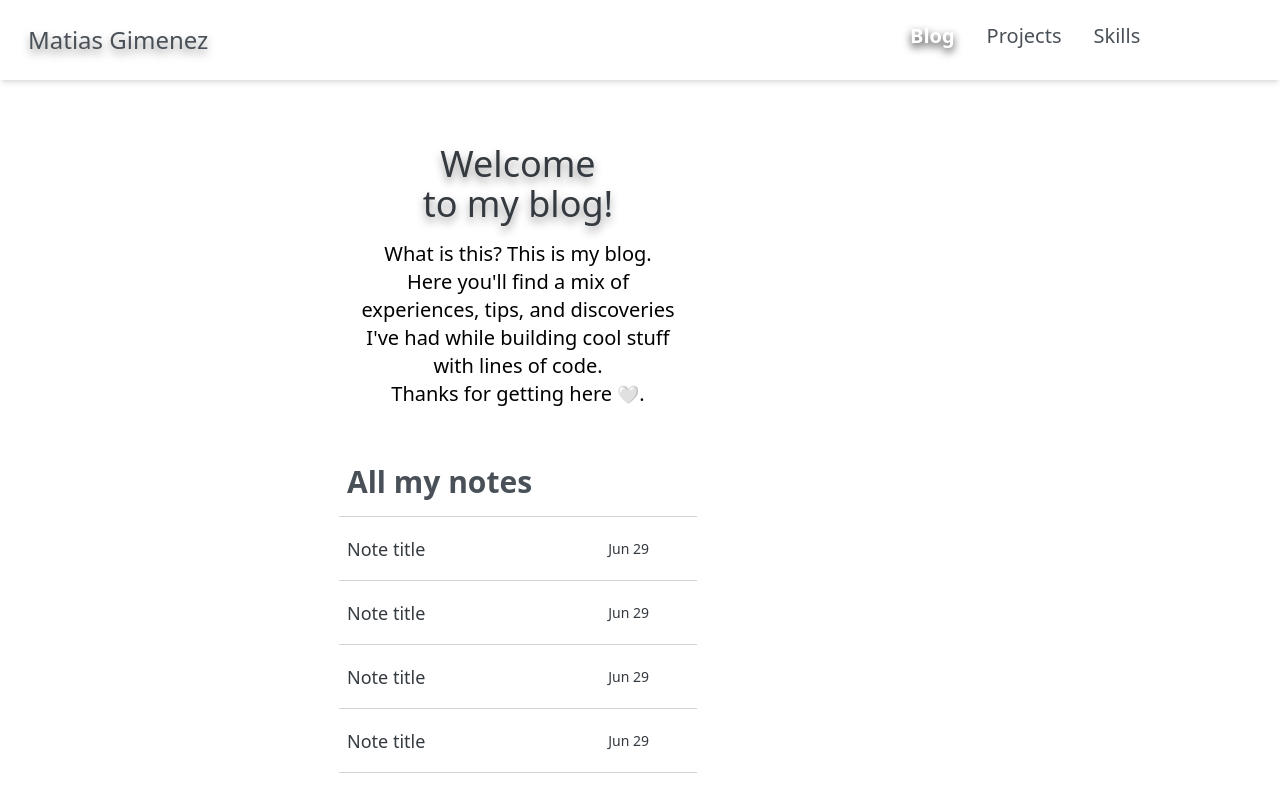
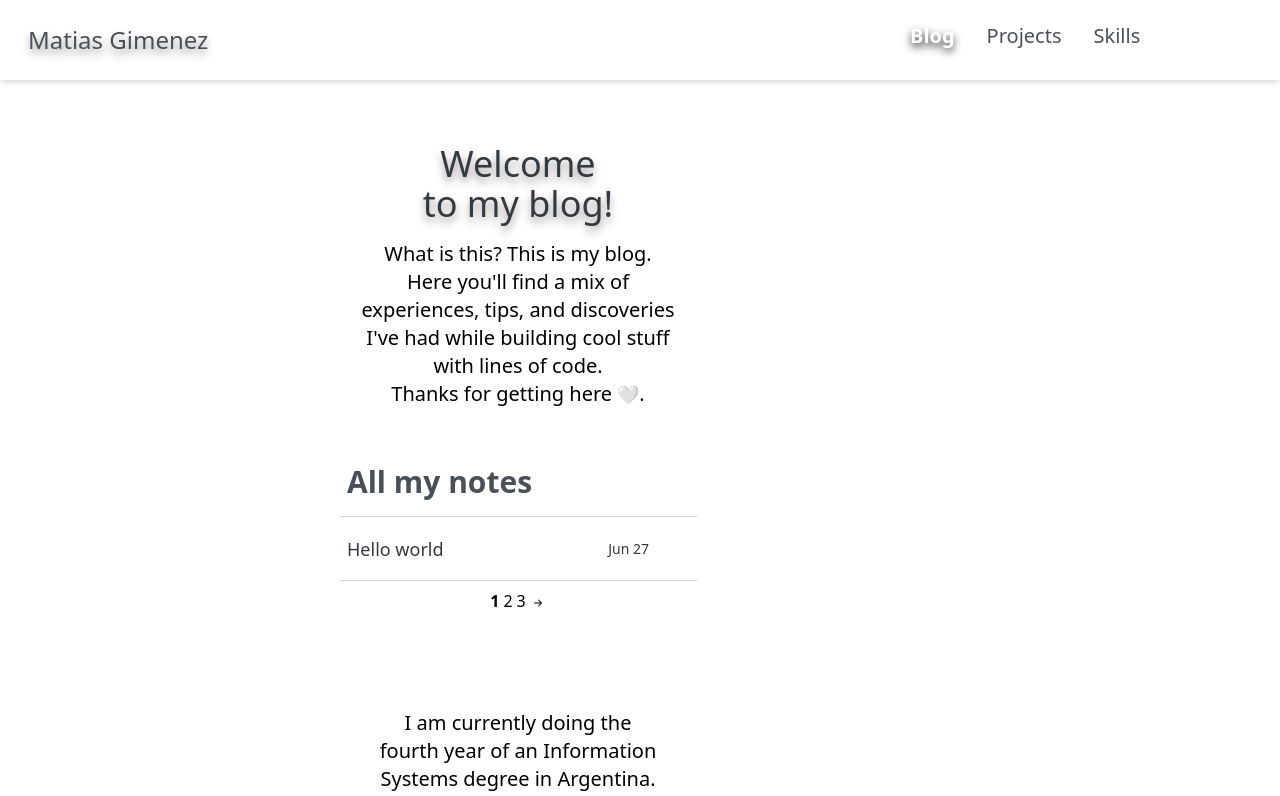
Before and after one commit to matiasgimenezdev/portfolio, a React (Vite) app: page /blog in a window 1280 px wide. Shown: the top 796 px of the page. Built offline with nearby package versions, Linux system fonts and the light colour scheme; some icons are missing.

Commit message:
begin with ArticlePage

```diff
--- /dev/null
+++ b/public/data/articles.json
@@ -0,0 +1,8 @@
+[
+	{
+		"title": "Hello world",
+		"date": "Jun 27",
+		"path": "/blog/hello-world",
+		"id": "hello-world"
+	}
+]
--- a/src/App.tsx
+++ b/src/App.tsx
@@ -5,6 +5,7 @@ import {
 	SkillsPage,
 	ProjectsPage,
 	ErrorPage,
+	ArticlePage,
 } from './pages';
 
 function App() {
@@ -12,9 +13,9 @@ function App() {
 		<>
 			<Routes>
 				<Route path='/' element={<HomePage />} />
-				{/* <Route path='/blog/note' element={<NotePage />} /> */}
 				<Route path='/skills' element={<SkillsPage />} />
 				<Route path='/blog' element={<BlogPage />} />
+				<Route path='/blog/:article' element={<ArticlePage />} />
 				<Route path='/projects' element={<ProjectsPage />} />
 				<Route path='/*' element={<ErrorPage />} />
 			</Routes>
--- a/src/components/NotesList.tsx
+++ b/src/components/NotesList.tsx
@@ -1,30 +1,97 @@
-import { FunctionComponent } from 'react';
+import { FunctionComponent, useState, useEffect } from 'react';
 import { NoteLink } from './NoteLink';
 import { Link } from 'react-router-dom';
+import { helpFetch } from '../helpers';
+import { BsArrowLeftShort, BsArrowRightShort } from 'react-icons/bs';
 
 type NotesListProps = {
 	title: string;
+	paginated?: boolean;
 };
 
-export const NotesList: FunctionComponent<NotesListProps> = ({ title }) => {
+type Article = {
+	title: string;
+	date: string;
+	path: string;
+	id: string;
+};
+
+export const NotesList: FunctionComponent<NotesListProps> = ({
+	title,
+	paginated = false,
+}) => {
+	const [articles, setArticles] = useState<Article[]>([]);
+
+	useEffect(() => {
+		const fetchData = async () => {
+			try {
+				const data: Article[] = await helpFetch(
+					'../../public/data/articles.json'
+				);
+				setArticles(data);
+			} catch (error) {
+				console.error(error);
+			}
+		};
+		fetchData();
+	}, []);
+
+	const renderNotes = () => {
+		if (!paginated) {
+			return (
+				<>
+					{articles
+						.slice(0, 4)
+						.map(({ title, date, path, id }: Article) => (
+							<NoteLink
+								key={id}
+								title={title}
+								date={date}
+								path={path}
+							/>
+						))}
+					<Link to='/blog'>
+						<p className='h-16 px-2 border-b border-grey-light flex items-center justify-between transition ease-in-out hover:bg-white-medium'>
+							<span className='font-normal text-grey-dark text-lg '>
+								+ Read more notes ...
+							</span>
+						</p>
+					</Link>
+				</>
+			);
+		} else {
+			return (
+				<>
+					{articles.map(({ title, date, path }: Article) => (
+						<NoteLink
+							key={title}
+							title={title}
+							date={date}
+							path={path}
+						/>
+					))}
+					<ul className='w-full text-center py-2'>
+						<li className='inline-block hidden'>
+							<BsArrowLeftShort className='inline-block' />
+						</li>
+						<li className='inline-block mr-1 font-bold'>1</li>
+						<li className='inline-block mr-1'>2</li>
+						<li className='inline-block mr-1'>3</li>
+						<li className='inline-block'>
+							<BsArrowRightShort className='inline-block' />
+						</li>
+					</ul>
+				</>
+			);
+		}
+	};
+
 	return (
-		<section className='px-6 py-4 w-full md:p-10 xl:w-1/2 xl:px-20 xl:py-10'>
+		<section className='px-6 w-full md:p-10 xl:w-1/2 xl:px-20 xl:py-10'>
 			<h4 className='text-xl py-4 px-2 border-b border-grey-light font-bold text-grey-dark md:text-2xl xl:text-3xl '>
 				{title}
 			</h4>
-			<div className='mb-2'>
-				<NoteLink title='Note title' date='Jun 29' path='/blog/note1' />
-				<NoteLink title='Note title' date='Jun 29' path='/blog/note1' />
-				<NoteLink title='Note title' date='Jun 29' path='/blog/note1' />
-				<NoteLink title='Note title' date='Jun 29' path='/blog/note1' />
-				<Link to='/blog'>
-					<p className='h-16 px-2 border-b border-grey-light flex items-center justify-between transition ease-in-out hover:bg-white-medium'>
-						<span className='font-normal text-grey-dark text-lg '>
-							+ Read more notes ...
-						</span>
-					</p>
-				</Link>
-			</div>
+			<div className='mb-2'>{renderNotes()}</div>
 		</section>
 	);
 };
--- /dev/null
+++ b/src/pages/ArticlePage.tsx
@@ -0,0 +1,18 @@
+import { FunctionComponent } from 'react';
+import { Link, useParams } from 'react-router-dom';
+import { MainLayout } from '../layout';
+import { Title } from '../components/Title';
+
+export const ArticlePage: FunctionComponent = () => {
+	const { article } = useParams();
+	return (
+		<MainLayout>
+			<main className='flex flex-col items-center mt-16 min-h-60'>
+				<Title title={article ?? ''} />
+				<Link to='/blog' className='text-lg font-normal'>
+					Return to all the notes
+				</Link>
+			</main>
+		</MainLayout>
+	);
+};
--- a/src/pages/index.ts
+++ b/src/pages/index.ts
@@ -3,3 +3,4 @@ export * from './BlogPage';
 export * from './SkillsPage';
 export * from './ProjectsPage';
 export * from './ErrorPage';
+export * from './ArticlePage';
```
